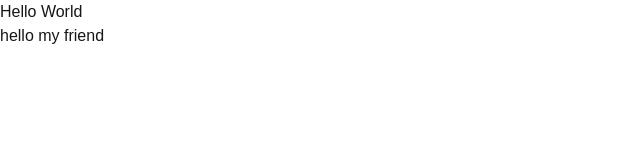
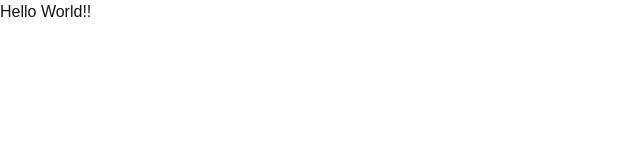
Before and after one commit to easycomp-cl/floraurora-salud-next15, a Next.js app: page / in a window 1280 px wide. Shown: the top 160 px of the page, without its empty margins (0-640 px from the left). Built offline with nearby package versions, Linux system fonts and the light colour scheme.

Commit message:
Ruleset updated

```diff
--- a/src/app/page.tsx
+++ b/src/app/page.tsx
@@ -3,8 +3,7 @@ import Image from "next/image";
 export default function Home() {
   return (
     <div>
-      <h1>Hello World</h1>
-      <h1>hello my friend</h1>
+      <h1>Hello World!!</h1>
     </div>
   );
 }
```
